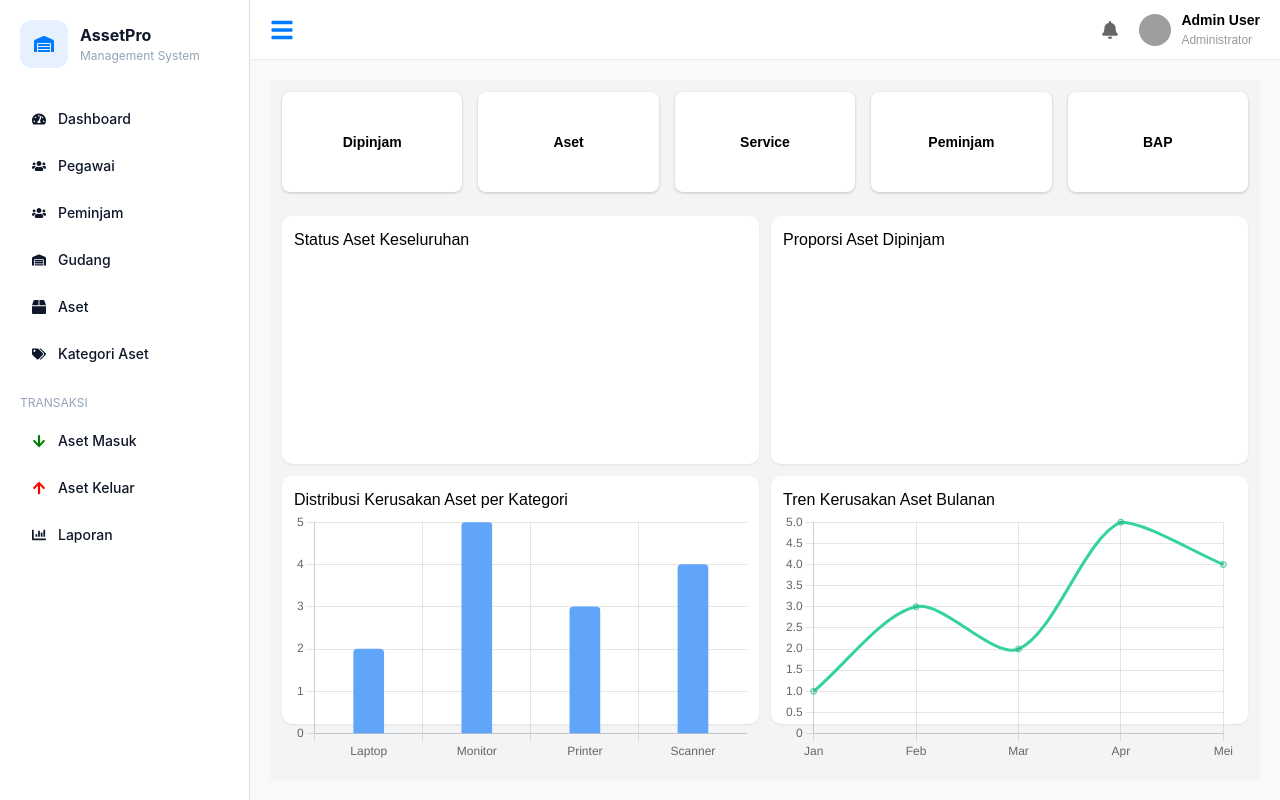
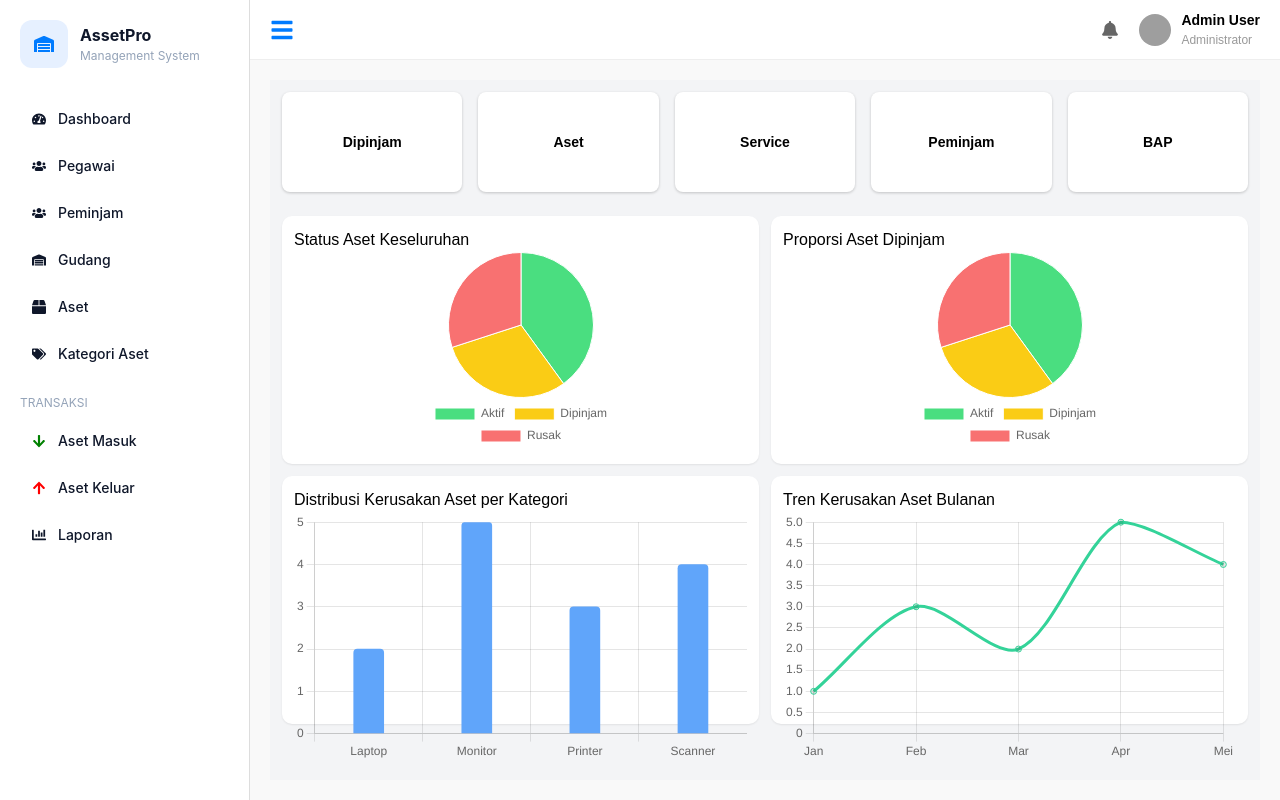
Before and after one commit to othmanhanif/kelompok-14_RJS, a React (Vite) app: page /dashboard in a window 1280 px wide. Built offline with nearby package versions, Linux system fonts and the light colour scheme; grey boxes are pictures that could not be loaded.

Commit message:
Update PieChart.jsx

```diff
--- a/src/components/PieChart.jsx
+++ b/src/components/PieChart.jsx
@@ -1,28 +1,36 @@
 import React from 'react';
-import { PieChart, Pie, Cell, Tooltip, ResponsiveContainer } from 'recharts';
+import { Pie } from 'react-chartjs-2';
+import { Chart as ChartJS, ArcElement, Tooltip, Legend } from 'chart.js';
 
-const COLORS = ['#007bff', '#94a3b8', '#f5f5f5'];
+ChartJS.register(ArcElement, Tooltip, Legend);
 
-const PieChartcomponent = ({ data = [] }) => {
+const PieChart = ({ title }) => {
+  const data = {
+    labels: ['Aktif', 'Dipinjam', 'Rusak'],
+    datasets: [
+      {
+        data: [40, 30, 30],
+        backgroundColor: ['#4ade80', '#facc15', '#f87171'],
+        borderWidth: 1,
+      },
+    ],
+  };
+
+  const options = {
+    responsive: true,
+    maintainAspectRatio: false, // agar bisa ditentukan tinggi manual
+    plugins: {
+      legend: {
+        position: 'bottom',
+      },
+    },
+  };
+
   return (
-    <div style={{ width: '100%', height: 250 }}>
-      <ResponsiveContainer>
-        <PieChart>
-          <Pie
-            data={data}
-            dataKey="value"
-            outerRadius={80}
-            innerRadius={50}
-          >
-            {data.map((entry, index) => (
-              <Cell key={`cell-${index}`} fill={COLORS[index % COLORS.length]} />
-            ))}
-          </Pie>
-          <Tooltip />
-        </PieChart>
-      </ResponsiveContainer>
+    <div style={{ width: '200px', height: '200px', margin: 'auto' }}>
+      <Pie data={data} options={options} />
     </div>
-  )
-}
+  );
+};
 
-export default PieChartcomponent;
+export default PieChart;
```
